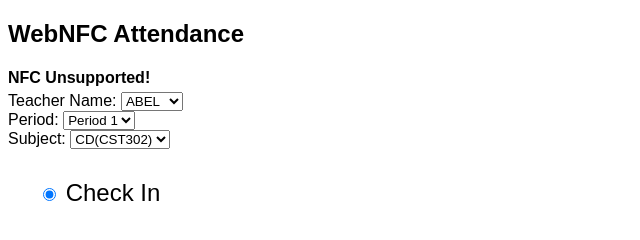
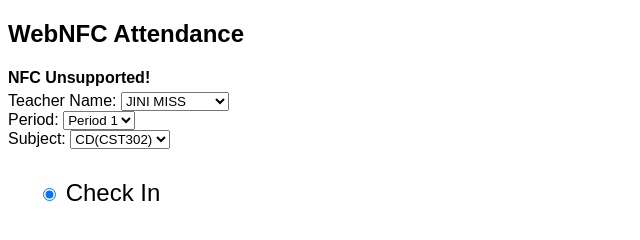
Before and after one commit to mathewsageorge/period-teacher-separate-db, a website: page index.html in a window 1280 px wide. Shown: the full height of the page, 0-640 px from the left. Drawn offline with Linux system fonts and the light colour scheme.

Commit message:
Update index.html

```diff
--- a/index.html
+++ b/index.html
@@ -15,9 +15,9 @@
     <div>
         <label for="teacher">Teacher Name:</label>
         <select id="teacher">
-            <option value="ABEL">ABEL</option>
-            <option value="KEVIN">KEVIN</option>
-            <option value="SONU">SONU</option>
+            <option value="ABEL">JINI MISS</option>
+            <option value="KEVIN">ANITHA MISS</option>
+            <option value="SONU">NIMITHA</option>
             <!-- Add more options for other teachers -->
         </select>
     </div>
```
